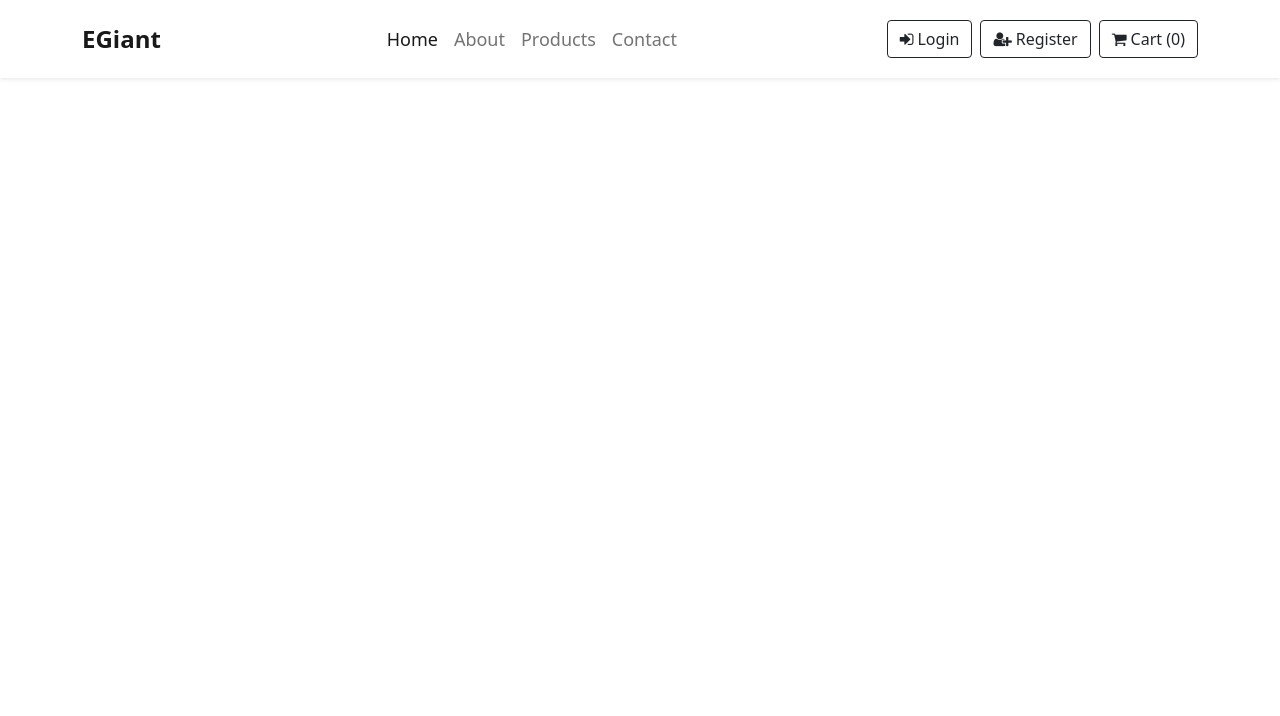
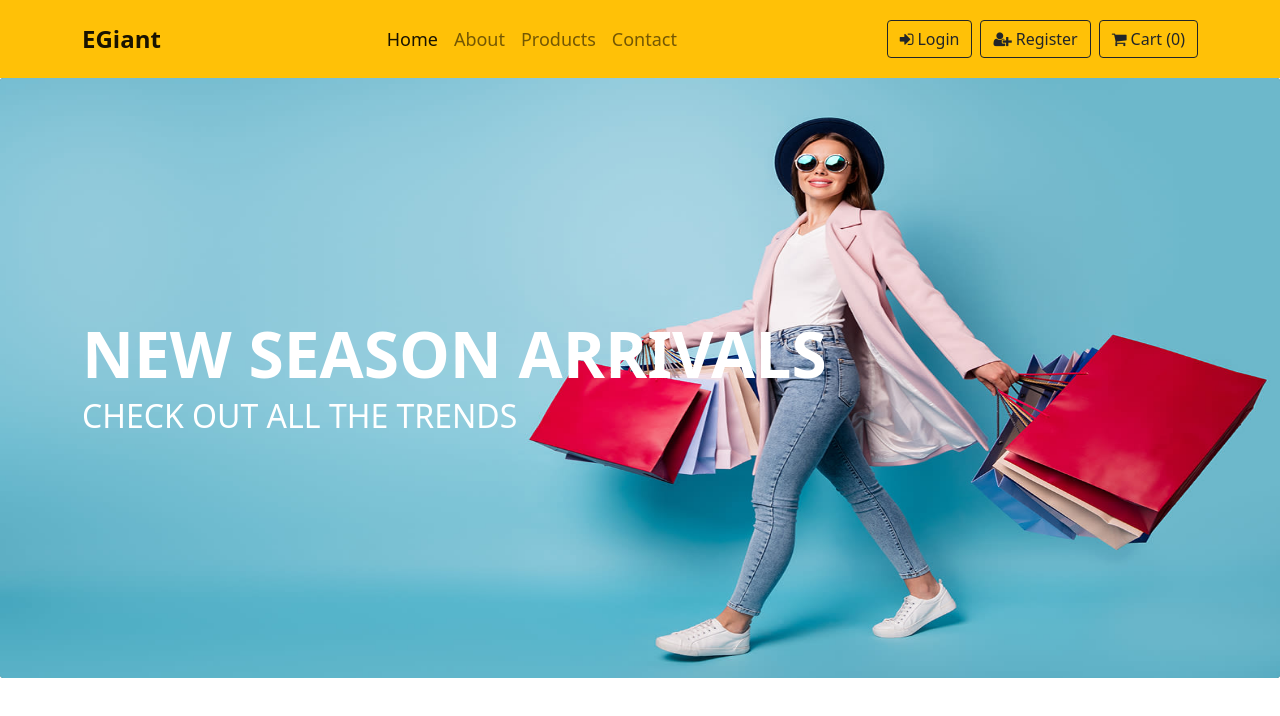
Before and after one commit to dhanarajccs/Egiant-App, a React (Create React App) app: page / in a window 1280 px wide. Shown: the top 716 px of the page. Built offline with nearby package versions, Linux system fonts and the light colour scheme.

Commit message:
Home component

```diff
--- a/src/App.js
+++ b/src/App.js
@@ -1,11 +1,13 @@
 import './App.css';
 import Navbar from './components/Navbar';
+import Home from './components/Home';
 
 
 function App() {
   return (
     <>
-     <Navbar />
+      <Navbar />
+      <Home />
     </>
   );
 }
--- /dev/null
+++ b/src/components/Home.jsx
@@ -0,0 +1,21 @@
+import React from "react";
+
+const Home = () => {
+  return (
+    <div className="hero">
+      <div className="card bg-dark text-white border-0">
+        <img src="/assets/bg.png" className="card-img" alt="Background-Image" height="600px" />
+        <div className="card-img-overlay d-flex flex-column justify-content-center">
+          <div className="container">
+            <h5 className="card-title display-3 fw-bolder mb-0">NEW SEASON ARRIVALS</h5>
+            <p className="card-text lead fs-2">
+              CHECK OUT ALL THE TRENDS
+            </p>
+          </div>
+        </div>
+      </div>
+    </div>
+  );
+};
+
+export default Home;
--- a/src/components/Navbar.jsx
+++ b/src/components/Navbar.jsx
@@ -3,7 +3,7 @@ import React from "react";
 const Navbar = () => {
   return (
     <div>
-      <nav className="navbar navbar-expand-lg navbar-light bg-white py-3 shadow-sm">
+      <nav className="navbar navbar-expand-lg navbar-light bg-warning py-3 shadow-sm">
         <div className="container">
           <a className="navbar-brand fw-bold fs-4" href="#">
             EGiant
@@ -43,15 +43,15 @@ const Navbar = () => {
               </li>
             </ul>
             <div className="buttons">
-              <a className="btn btn-outline-dark">
+              <a href="#" className="btn btn-outline-dark" >
                 <i className="fa fa-sign-in me-1"></i>
                 Login
               </a>
-              <a className="btn btn-outline-dark ms-2">
+              <a href="#" className="btn btn-outline-dark ms-2">
                 <i className="fa fa-user-plus me-1"></i>
                 Register
               </a>
-              <a className="btn btn-outline-dark ms-2">
+              <a href="#" className="btn btn-outline-dark ms-2">
                 <i className="fa fa-shopping-cart me-1"></i>
                 Cart (0)
               </a>
```
Also changed, not shown: public/assets/bg.jpg (added), public/assets/bg.png (added), src/App.css (line endings or trailing spaces).
